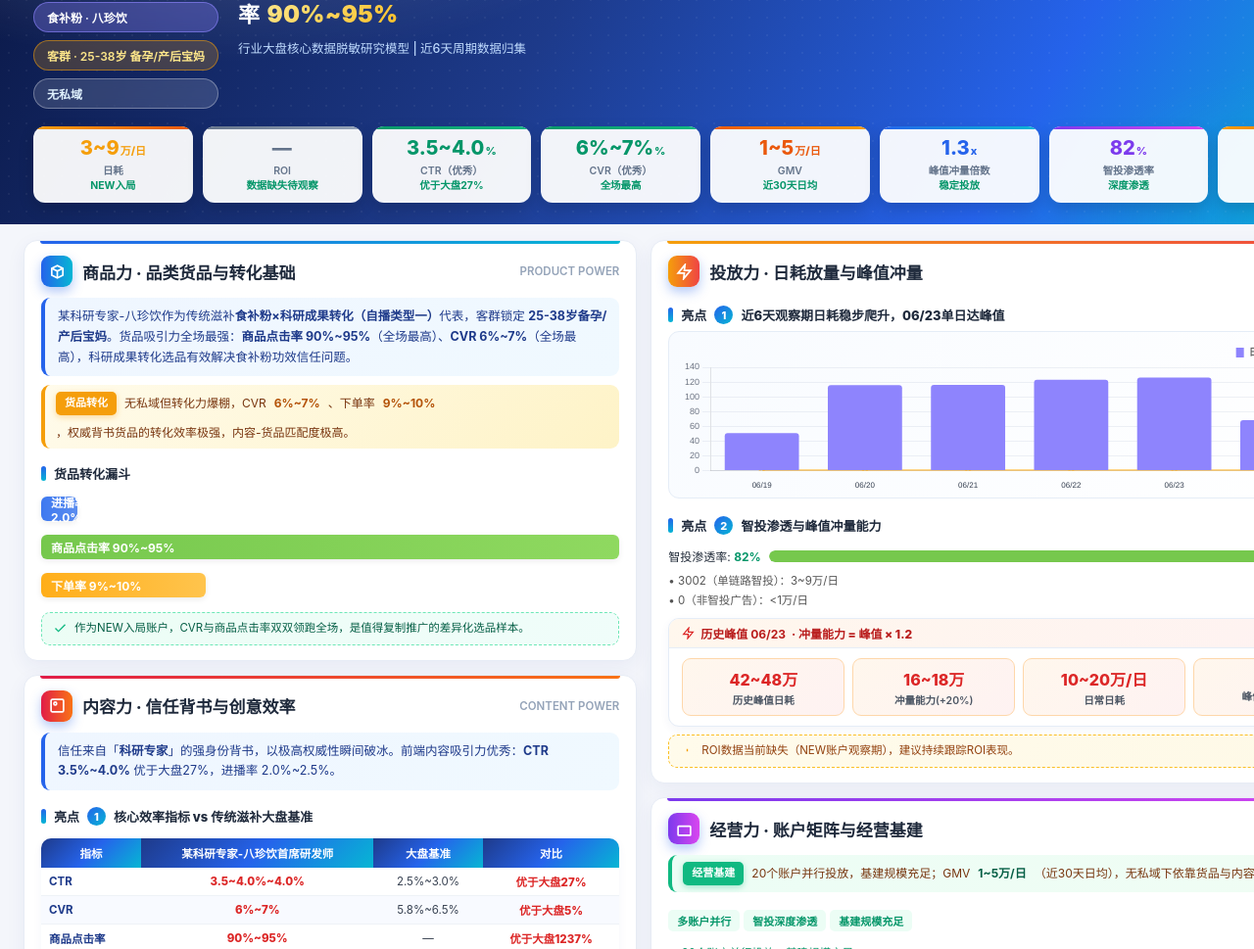
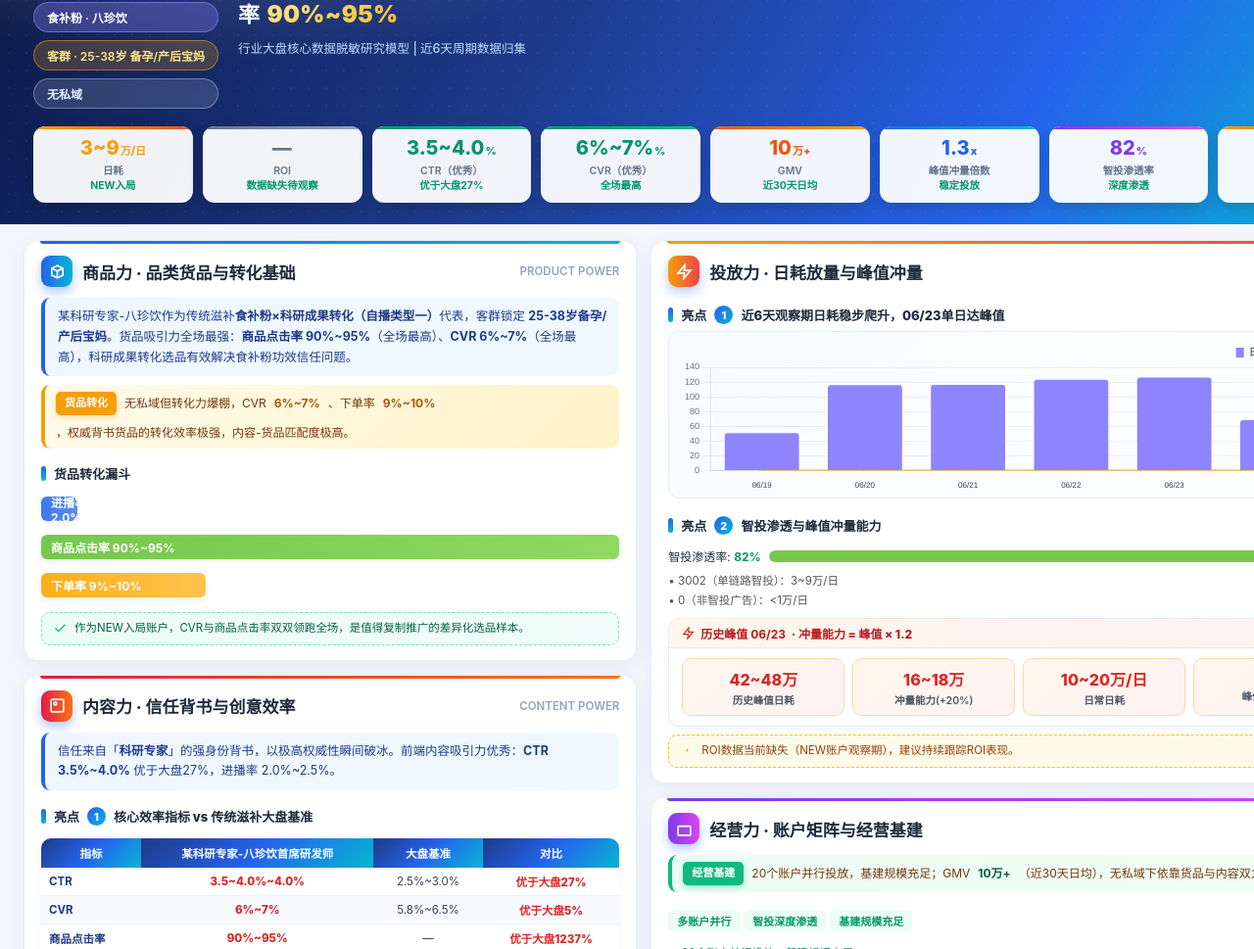
Before and after one commit to Sumiyaliu/sumiya-public, a plain HTML site: page case-paper-1440/case-drguo-bazhenyin.html in a window 1280 px wide. Shown: the part 63-1032 px from the top of the page at 98% size. Drawn offline with Linux system fonts and the light colour scheme.

Commit message:
Update case paper GMV to 100k+

```diff
--- a/case-paper-1440/case-drguo-bazhenyin.html
+++ b/case-paper-1440/case-drguo-bazhenyin.html
@@ -124,7 +124,7 @@ html, body { background: #0f172a; font-family: "PingFang SC", "Microsoft YaHei",
 <div class="kpi" style="--kc:linear-gradient(90deg,#64748b,#94a3b8);--ic:#64748b;"><div class="num">—<span class="unit"></span></div><div class="lbl">ROI<span class="sub">数据缺失待观察</span></div></div>
 <div class="kpi" style="--kc:linear-gradient(90deg,#059669,#10b981);--ic:#059669;"><div class="num">3.5~4.0<span class="unit">%</span></div><div class="lbl">CTR（优秀）<span class="sub">优于大盘27%</span></div></div>
 <div class="kpi" style="--kc:linear-gradient(90deg,#059669,#10b981);--ic:#059669;"><div class="num">6%~7%<span class="unit">%</span></div><div class="lbl">CVR（优秀）<span class="sub">全场最高</span></div></div>
-<div class="kpi" style="--kc:linear-gradient(90deg,#ea580c,#f59e0b);--ic:#ea580c;"><div class="num">1~5<span class="unit">万/日</span></div><div class="lbl">GMV<span class="sub">近30天日均</span></div></div>
+<div class="kpi" style="--kc:linear-gradient(90deg,#ea580c,#f59e0b);--ic:#ea580c;"><div class="num">10<span class="unit">万+</span></div><div class="lbl">GMV<span class="sub">近30天日均</span></div></div>
 <div class="kpi" style="--kc:linear-gradient(90deg,#2563eb,#06b6d4);--ic:#2563eb;"><div class="num">1.3<span class="unit">x</span></div><div class="lbl">峰值冲量倍数<span class="sub">稳定投放</span></div></div>
 <div class="kpi" style="--kc:linear-gradient(90deg,#7c3aed,#d946ef);--ic:#7c3aed;"><div class="num">82<span class="unit">%</span></div><div class="lbl">智投渗透率<span class="sub">深度渗透</span></div></div>
 <div class="kpi" style="--kc:linear-gradient(90deg,#f59e0b,#ea580c);--ic:#f59e0b;"><div class="num">69<span class="unit">%</span></div><div class="lbl">创意重复度<span class="sub">需关注</span></div></div>
@@ -185,7 +185,7 @@ html, body { background: #0f172a; font-family: "PingFang SC", "Microsoft YaHei",
 </section>
 <section class="block theme-violet" style="flex:1;">
 <div class="sec-title"><div class="num"><svg viewBox="0 0 24 24" fill="none" stroke="currentColor" stroke-width="2.4"><rect x="3" y="8" width="18" height="13" rx="1"/></svg></div><h2>经营力 · 账户矩阵与经营基建</h2><span class="tagline">OPERATION POWER</span></div>
-<div class="apply-text green"><span class="apply-tag">经营基建</span>20个账户并行投放，基建规模充足；GMV <b>1~5万/日</b>（近30天日均），无私域下依靠货品与内容双力驱动经营。</div>
+<div class="apply-text green"><span class="apply-tag">经营基建</span>20个账户并行投放，基建规模充足；GMV <b>10万+</b>（近30天日均），无私域下依靠货品与内容双力驱动经营。</div>
 <div style="margin:8px 0 6px;"><span class="infra-tag infra-good">多账户并行</span><span class="infra-tag infra-good">智投深度渗透</span><span class="infra-tag infra-good">基建规模充足</span></div>
 <div class="infra-note">✓ 20个账户并行投放，基建规模充足</div>
 <div class="infra-note">✓ 深度使用智投（单链路/短直双开），自动化投放成熟</div>
```
